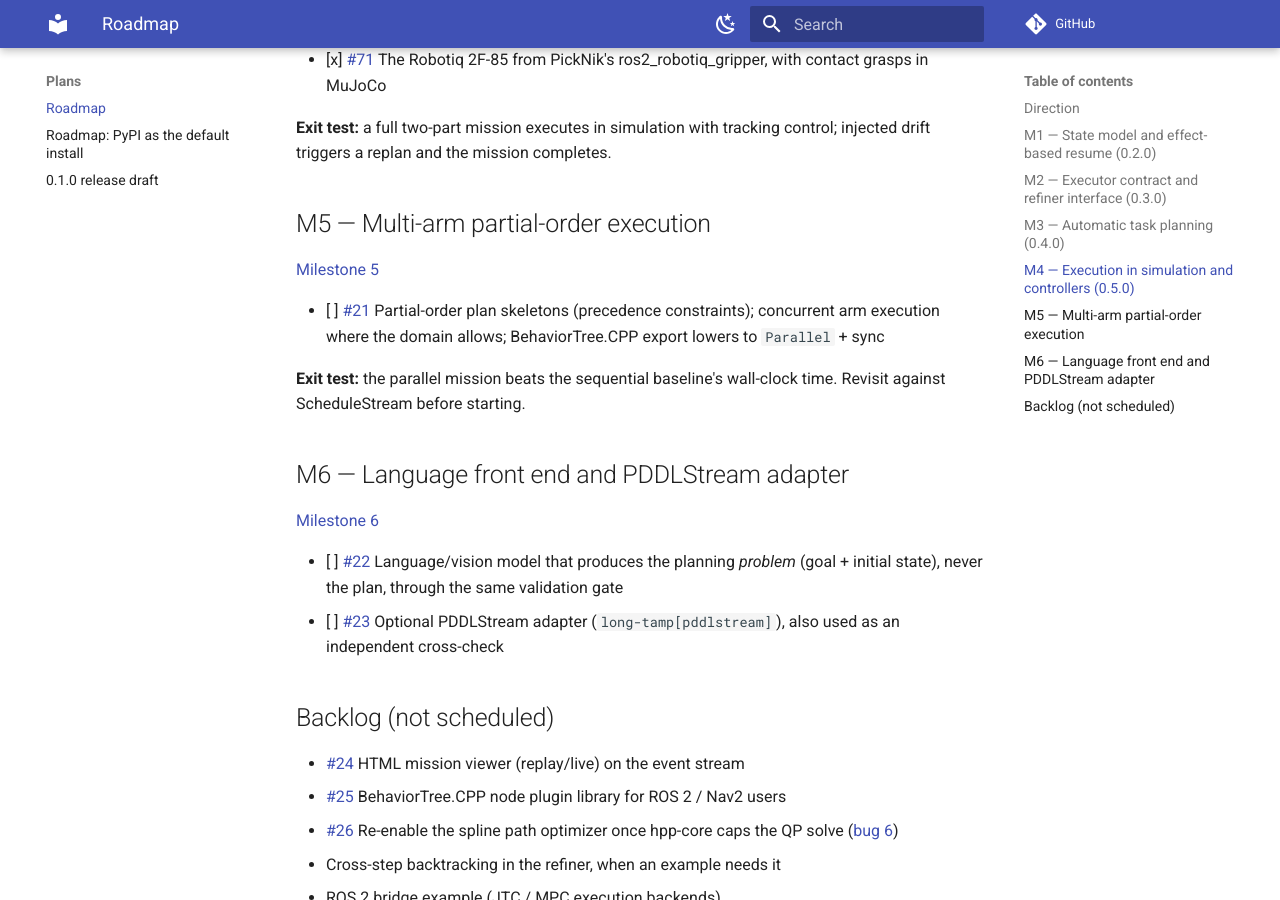
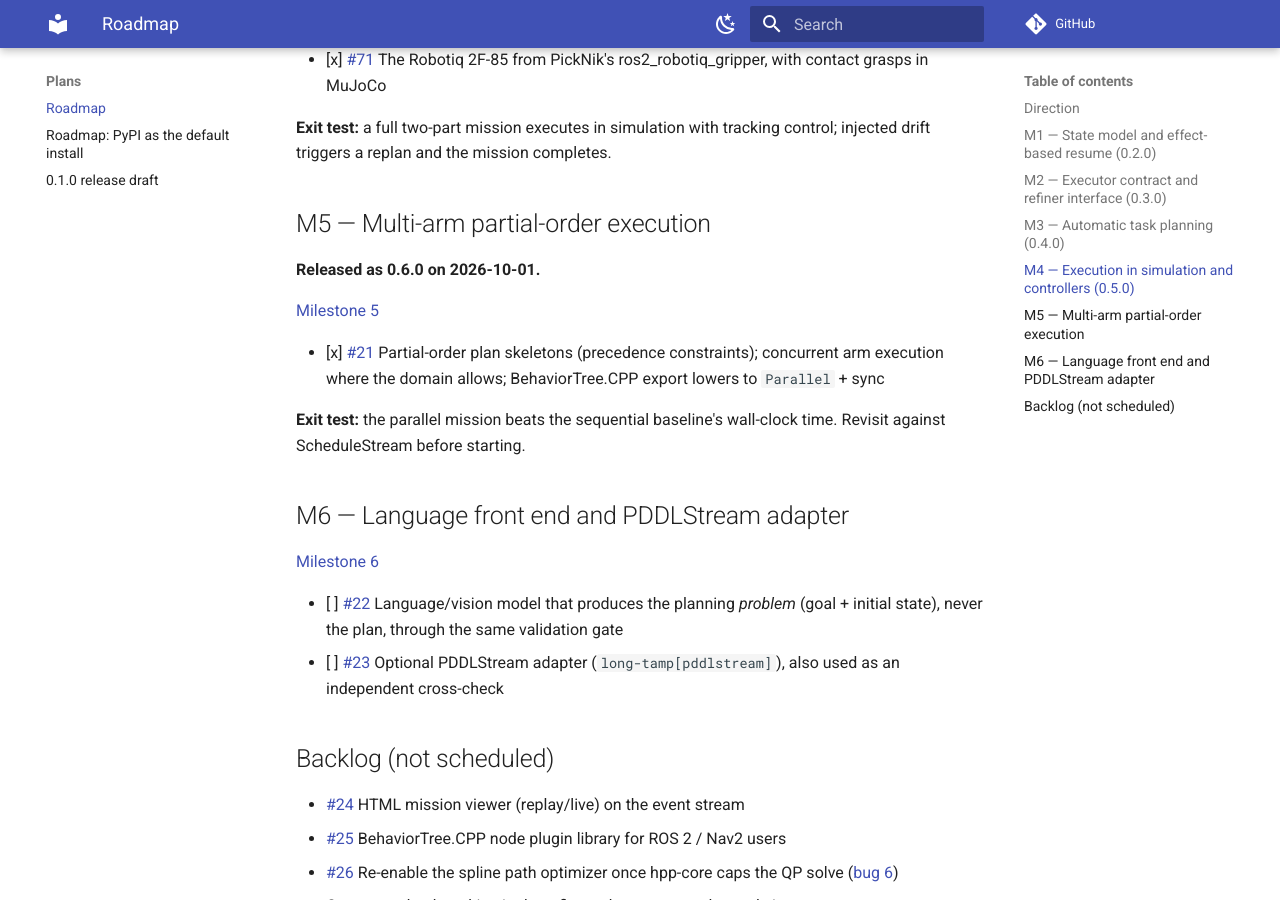
Before and after one commit to thanhndv212/long-tamp, an MkDocs documentation site: the page built from docs/plans/roadmap.md, in a window 1280 px wide and 900 px high, scrolled down 2614 px. Built offline with MkDocs 1.6.1 and Material for MkDocs 9.7.7, drawn with Linux system fonts in a browser that asks for light colours; comment, search, counter and statistics services are not loaded.

Commit message:
chore(release): 0.6.0

```diff
--- a/docs/plans/roadmap.md
+++ b/docs/plans/roadmap.md
@@ -104,9 +104,11 @@ injected drift triggers a replan and the mission completes.
 
 ## M5 — Multi-arm partial-order execution
 
+**Released as 0.6.0 on 2026-10-01.**
+
 [Milestone 5](https://github.com/thanhndv212/long-tamp/milestone/5)
 
-- [ ] [#21](https://github.com/thanhndv212/long-tamp/issues/21) Partial-order plan skeletons (precedence constraints); concurrent arm execution
+- [x] [#21](https://github.com/thanhndv212/long-tamp/issues/21) Partial-order plan skeletons (precedence constraints); concurrent arm execution
       where the domain allows; BehaviorTree.CPP export lowers to `Parallel` + sync
 
 **Exit test:** the parallel mission beats the sequential baseline's wall-clock time.
--- a/package.xml
+++ b/package.xml
@@ -2,7 +2,7 @@
 <?xml-model href="http://download.ros.org/schema/package_format3.xsd" schematypens="http://www.w3.org/2001/XMLSchema"?>
 <package format="3">
   <name>long_tamp</name>
-  <version>0.5.0</version>
+  <version>0.6.0</version>
   <description>
     Long-TAMP - A generalized manipulation planning framework
     using the PyHPP backend for HPP-based manipulation tasks.
--- a/pyproject.toml
+++ b/pyproject.toml
@@ -4,7 +4,7 @@ build-backend = "setuptools.build_meta"
 
 [project]
 name = "long-tamp"
-version = "0.5.0"
+version = "0.6.0"
 description = "Long-TAMP - Manipulation Planning Framework"
 readme = "README.md"
 requires-python = ">=3.10"
--- a/src/long_tamp/__init__.py
+++ b/src/long_tamp/__init__.py
@@ -28,7 +28,7 @@ Advanced Usage:
     from long_tamp.visualization import visualize_constraint_graph
 """
 
-__version__ = "0.5.0"
+__version__ = "0.6.0"
 __author__ = "Thanh Nguyen"
 __email__ = "dvtnguyen@laas.fr"
 __license__ = "MIT"
--- a/src/long_tamp/version.py
+++ b/src/long_tamp/version.py
@@ -1,3 +1,3 @@
 """Version information for long_tamp."""
 
-__version__ = "0.5.0"
+__version__ = "0.6.0"
```
Also changed, not shown: CHANGELOG.md (+13 -5 lines).
